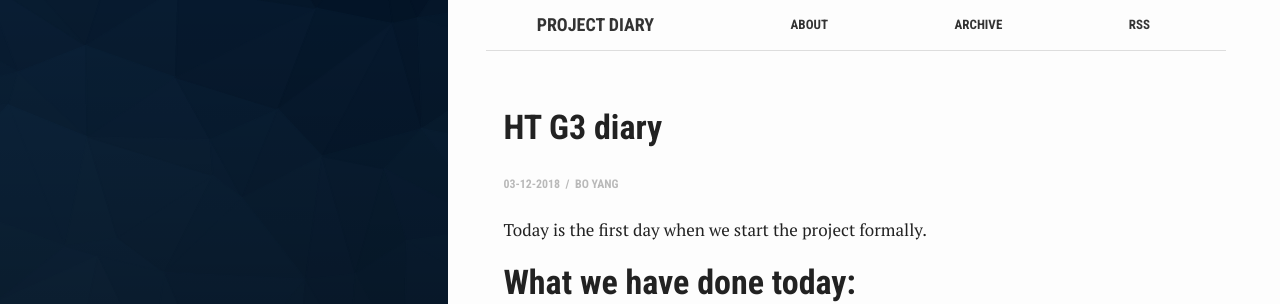
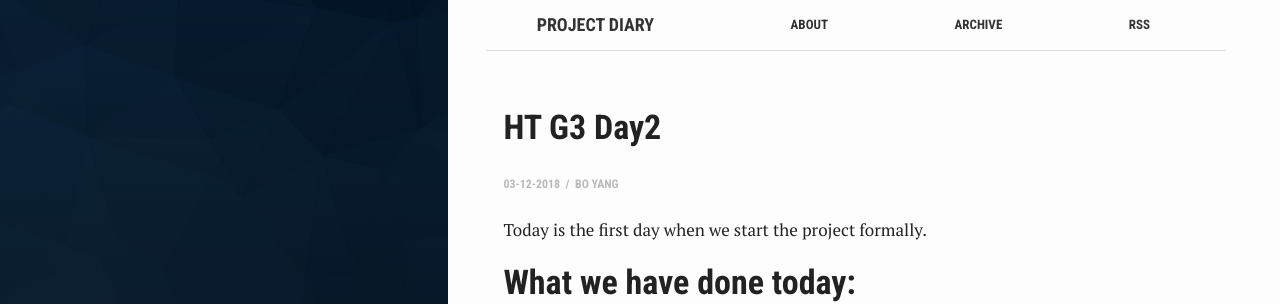
Before and after one commit to yuer0502/karen.github.io, a Jekyll site: the page built from _posts/2018-12-04-Day2.md, in a window 1280 px wide and 900 px high. Shown: the top 304 px of the window. Built offline with Jekyll 4.4.1, drawn with Linux system fonts in a browser that asks for light colours.

Commit message:
Update 2018-12-04-Day2.md

```diff
--- a/_posts/2018-12-04-Day2.md
+++ b/_posts/2018-12-04-Day2.md
@@ -1,7 +1,6 @@
 ---
 layout: post
-title:  "HT G3 diary"
-subtitle:   "Day 2" #副标题
+title:  "HT G3 Day2"
 date:   2018-12-03 23:54:47 +0700
 categories: Project
 tags: 'HT Project'
```
